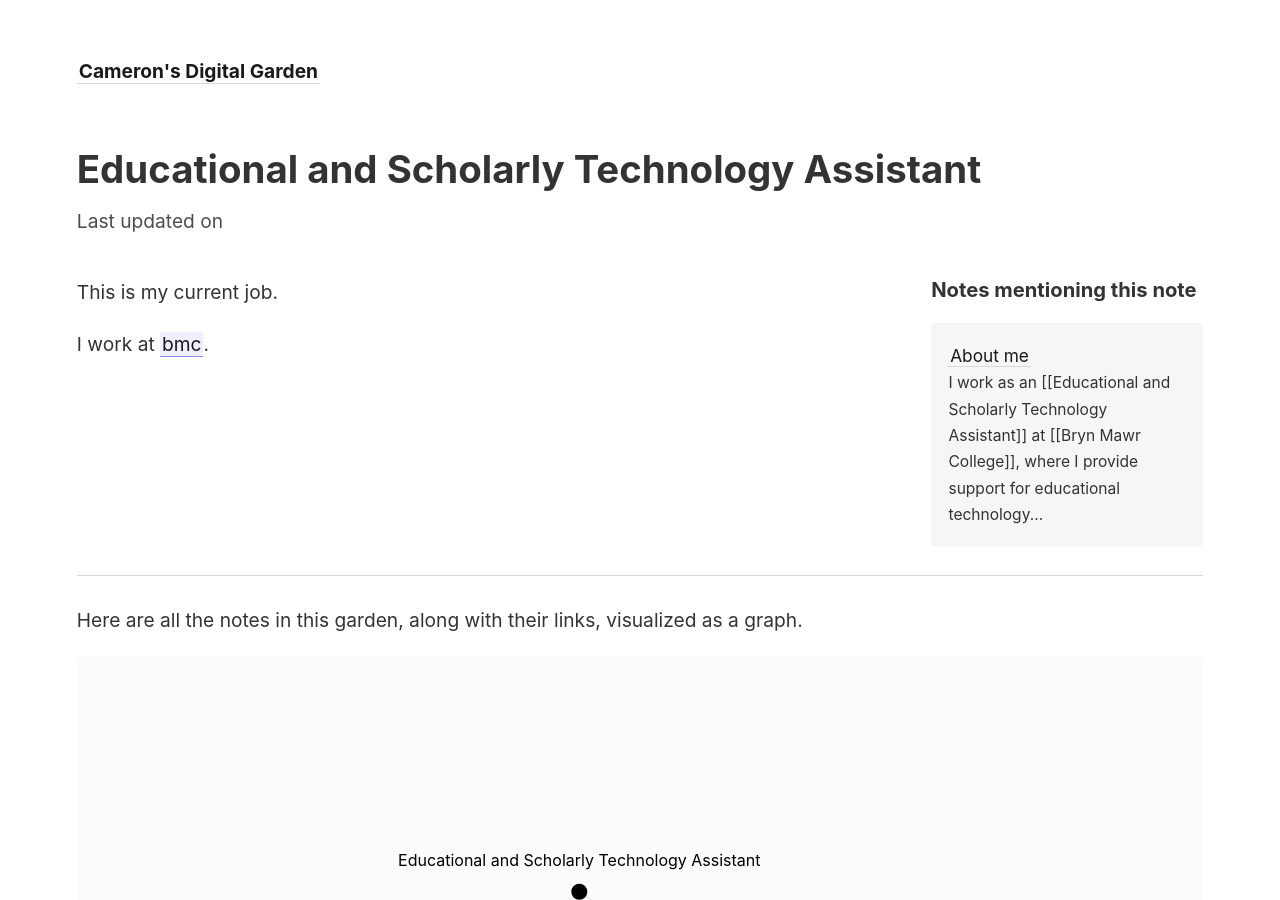
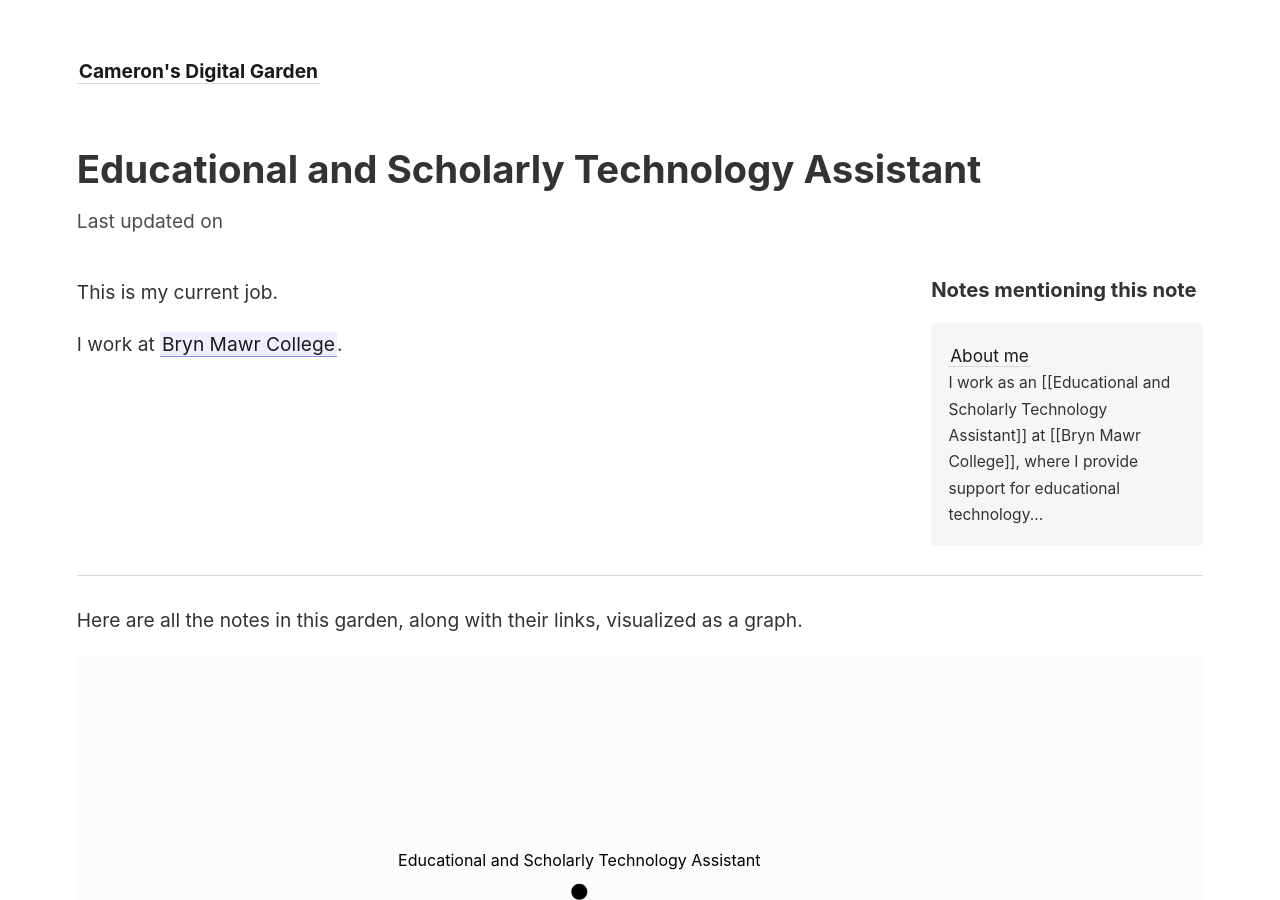
Before and after one commit to cboucher01/cboucher01.github.io, a Jekyll site: the page built from _notes/east-assistant.md, in a window 1280 px wide and 900 px high. Built offline with Jekyll 4.4.1, drawn with Linux system fonts in a browser that asks for light colours.

Commit message:
update note links

```diff
--- a/_notes/east-assistant.md
+++ b/_notes/east-assistant.md
@@ -4,4 +4,4 @@
 
 This is my current job.
 
-I work at [[bmc]].
+I work at [[Bryn Mawr College]].
```
Also changed, not shown: _notes/about-me.md (+1 -1 lines).
